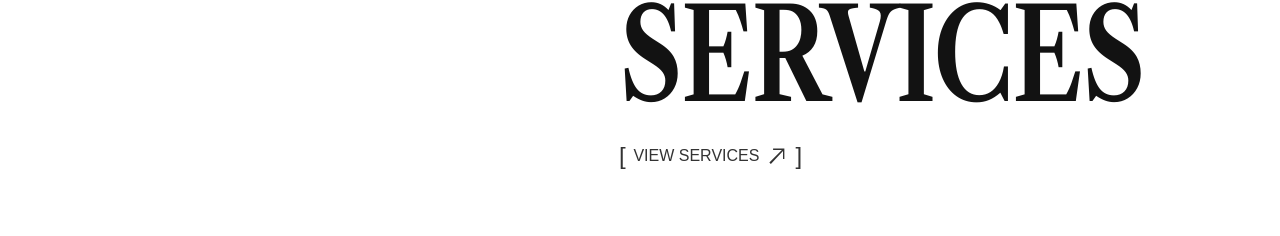
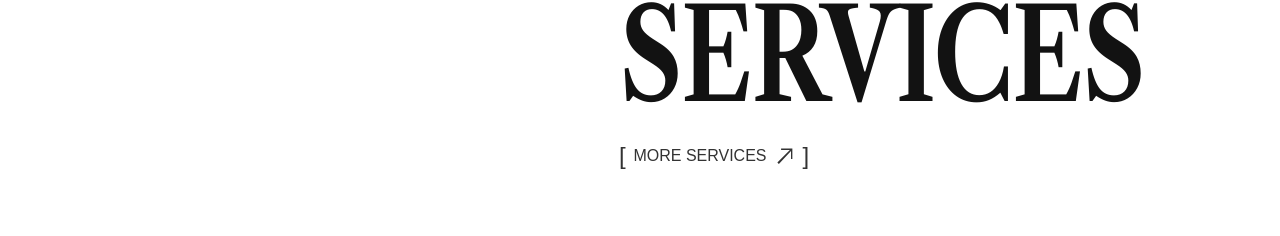
Before and after one commit to AlinSafawi19/golden-garden, a Next.js app: page / in a window 1280 px wide. Shown: the part 1881-2117 px from the top of the page. Built offline with nearby package versions, Linux system fonts and the light colour scheme; grey boxes are pictures that could not be loaded; a web font is replaced by a local one.

Commit message:
Add 'More Services' and 'More Stories' links with hover effects in Services and Success Stories sections

```diff
--- a/components/ServicesSection.tsx
+++ b/components/ServicesSection.tsx
@@ -46,6 +46,32 @@ export default function ServicesSection() {
     return () => observer.disconnect();
   }, []);
 
+  const viewServicesLink = (
+    <Link
+      href="/services"
+      className="cta-link inline-flex items-center gap-[8px] text-[var(--color-dark-gray)] no-underline hover:text-[var(--color-black)]"
+      onMouseEnter={() => setCtaHovered(true)}
+      onMouseLeave={() => setCtaHovered(false)}
+      style={{ transition: "color 0.6s cubic-bezier(0.44, 0, 0.56, 1)" }}
+    >
+      <span style={{ fontFamily: "var(--font-sans)", fontWeight: 500, fontSize: "24px", letterSpacing: "-0.01em", lineHeight: 1 }}>[</span>
+      <span className="body-16-regular" style={{ color: "var(--color-dark-gray)" }}>MORE SERVICES</span>
+      <span aria-hidden="true" style={{ display: "inline-block", position: "relative", width: 20, height: 20, overflow: "hidden", flexShrink: 0 }}>
+        <span style={{ position: "absolute", inset: 0, display: "flex", transition: ARROW_TRANSITION, transform: ctaHovered ? "translate(110%, -110%)" : "translate(0, 0)" }}>
+          <svg width="20" height="20" viewBox="0 0 20 20" fill="none" xmlns="http://www.w3.org/2000/svg">
+            <path d="M 15 0 L 15 10.5 L 13.637 10.5 L 13.637 2.5 L 1.5 15.5 L 0 14.088 L 12.5 1.5 L 3.729 1.5 L 3.729 0 Z" fill="currentColor" transform="translate(2.363 2.5)" />
+          </svg>
+        </span>
+        <span style={{ position: "absolute", inset: 0, display: "flex", transition: ARROW_TRANSITION, transform: ctaHovered ? "translate(0, 0)" : "translate(-110%, 110%)" }}>
+          <svg width="20" height="20" viewBox="0 0 20 20" fill="none" xmlns="http://www.w3.org/2000/svg">
+            <path d="M 15 0 L 15 10.5 L 13.637 10.5 L 13.637 2.5 L 1.5 15.5 L 0 14.088 L 12.5 1.5 L 3.729 1.5 L 3.729 0 Z" fill="currentColor" transform="translate(2.363 2.5)" />
+          </svg>
+        </span>
+      </span>
+      <span style={{ fontFamily: "var(--font-sans)", fontWeight: 500, fontSize: "24px", letterSpacing: "-0.01em", lineHeight: 1 }}>]</span>
+    </Link>
+  );
+
   return (
     <section
       ref={ref}
@@ -68,32 +94,10 @@ export default function ServicesSection() {
           </div>
         </div>
 
-        {/* Right — title + CTA */}
+        {/* Right — title + CTA (CTA moves below the cards on mobile) */}
         <div className="flex flex-col gap-[24px] desktop:max-w-[631px]">
           <h2 className="heading-1b" style={{ color: "var(--color-near-black)" }}>OUR SERVICES</h2>
-          <Link
-            href="/services"
-            className="cta-link inline-flex items-center gap-[8px] text-[var(--color-dark-gray)] no-underline hover:text-[var(--color-black)]"
-            onMouseEnter={() => setCtaHovered(true)}
-            onMouseLeave={() => setCtaHovered(false)}
-            style={{ transition: "color 0.6s cubic-bezier(0.44, 0, 0.56, 1)" }}
-          >
-            <span style={{ fontFamily: "var(--font-sans)", fontWeight: 500, fontSize: "24px", letterSpacing: "-0.01em", lineHeight: 1 }}>[</span>
-            <span className="body-16-regular" style={{ color: "var(--color-dark-gray)" }}>VIEW SERVICES</span>
-            <span aria-hidden="true" style={{ display: "inline-block", position: "relative", width: 20, height: 20, overflow: "hidden", flexShrink: 0 }}>
-              <span style={{ position: "absolute", inset: 0, display: "flex", transition: ARROW_TRANSITION, transform: ctaHovered ? "translate(110%, -110%)" : "translate(0, 0)" }}>
-                <svg width="20" height="20" viewBox="0 0 20 20" fill="none" xmlns="http://www.w3.org/2000/svg">
-                  <path d="M 15 0 L 15 10.5 L 13.637 10.5 L 13.637 2.5 L 1.5 15.5 L 0 14.088 L 12.5 1.5 L 3.729 1.5 L 3.729 0 Z" fill="currentColor" transform="translate(2.363 2.5)" />
-                </svg>
-              </span>
-              <span style={{ position: "absolute", inset: 0, display: "flex", transition: ARROW_TRANSITION, transform: ctaHovered ? "translate(0, 0)" : "translate(-110%, 110%)" }}>
-                <svg width="20" height="20" viewBox="0 0 20 20" fill="none" xmlns="http://www.w3.org/2000/svg">
-                  <path d="M 15 0 L 15 10.5 L 13.637 10.5 L 13.637 2.5 L 1.5 15.5 L 0 14.088 L 12.5 1.5 L 3.729 1.5 L 3.729 0 Z" fill="currentColor" transform="translate(2.363 2.5)" />
-                </svg>
-              </span>
-            </span>
-            <span style={{ fontFamily: "var(--font-sans)", fontWeight: 500, fontSize: "24px", letterSpacing: "-0.01em", lineHeight: 1 }}>]</span>
-          </Link>
+          <div className="hidden tablet:block">{viewServicesLink}</div>
         </div>
       </div>
 
@@ -120,6 +124,8 @@ export default function ServicesSection() {
           </div>
         ))}
       </div>
+
+      <div className="tablet:hidden flex justify-center">{viewServicesLink}</div>
     </section>
   );
 }
--- a/components/SuccessStoriesSection.tsx
+++ b/components/SuccessStoriesSection.tsx
@@ -123,18 +123,7 @@ export default function SuccessStoriesSection() {
     </div>
   );
 
-  // Divider + title + CTA — this is where the sticky pin begins
-  const headerMain = (
-    <div
-      className="w-full flex flex-col gap-[24px]"
-      style={{
-        opacity: visible ? 1 : 0,
-        transform: visible ? "translateY(0px)" : "translateY(30px)",
-        transition: SPRING,
-      }}
-    >
-      <div style={{ width: "100%", height: 1, backgroundColor: "var(--color-light-gray)" }} />
-      <h2 className="heading-1b tablet:max-w-[826px]" style={{ color: "var(--color-near-black)" }}>Happy Client Stories.</h2>
+  const moreStoriesLink = (
     <Link
       href="/success-stories"
       className="cta-link inline-flex items-center gap-[8px] no-underline"
@@ -158,6 +147,22 @@ export default function SuccessStoriesSection() {
       </span>
       <span style={{ fontFamily: "var(--font-sans)", fontWeight: 500, fontSize: "24px", letterSpacing: "-0.01em", lineHeight: 1 }}>]</span>
     </Link>
+  );
+
+  // Divider + title + CTA — this is where the sticky pin begins.
+  // On mobile the CTA moves below the cards (rendered separately).
+  const headerMain = (
+    <div
+      className="w-full flex flex-col gap-[24px]"
+      style={{
+        opacity: visible ? 1 : 0,
+        transform: visible ? "translateY(0px)" : "translateY(30px)",
+        transition: SPRING,
+      }}
+    >
+      <div style={{ width: "100%", height: 1, backgroundColor: "var(--color-light-gray)" }} />
+      <h2 className="heading-1b tablet:max-w-[826px]" style={{ color: "var(--color-near-black)" }}>Happy Client Stories.</h2>
+      <div className="hidden tablet:block">{moreStoriesLink}</div>
     </div>
   );
 
@@ -230,6 +235,8 @@ export default function SuccessStoriesSection() {
                 {successStories.map((t, i) => (isMobile ? smallCard(t, i) : bigCard(t, i)))}
               </div>
             </div>
+
+            <div className="tablet:hidden flex justify-center">{moreStoriesLink}</div>
           </div>
         </div>
       </div>
--- a/components/WhyChooseUsSection.tsx
+++ b/components/WhyChooseUsSection.tsx
@@ -30,7 +30,7 @@ export default function WhyChooseUsSection() {
         <span className="body-16-regular" style={{ color: "var(--color-off-white)" }}>Why Choose Us</span>
 
         {/* Stats */}
-        <div className="flex flex-col gap-[12px] tablet:flex-row tablet:justify-between desktop:flex-row desktop:max-w-[664px] desktop:gap-[60px]">
+        <div className="flex flex-col gap-[12px] text-center tablet:flex-row tablet:justify-between tablet:text-left desktop:flex-row desktop:max-w-[664px] desktop:gap-[60px]">
           <span className="body-18-semibold">440+ Project Completed</span>
           <span className="body-18-semibold">2M Happy Customers</span>
           <span className="body-18-semibold">10 Years of Experience</span>
--- a/components/WorkSection.tsx
+++ b/components/WorkSection.tsx
@@ -124,7 +124,7 @@ export default function WorkSection() {
       style={{ color: "var(--color-off-white)", transition: "color 0.6s cubic-bezier(0.44, 0, 0.56, 1)" }}
     >
       <span style={{ fontFamily: "var(--font-sans)", fontWeight: 500, fontSize: "24px", letterSpacing: "-0.01em", lineHeight: 1, color: "var(--color-mint-green)" }}>[</span>
-      <span className="body-16-regular" style={{ color: "var(--color-off-white)" }}>VIEW PROJECTS</span>
+      <span className="body-16-regular" style={{ color: "var(--color-off-white)" }}>MORE PROJECTS</span>
       <span aria-hidden="true" style={{ display: "inline-block", position: "relative", width: 20, height: 20, overflow: "hidden", flexShrink: 0 }}>
         <span style={{ position: "absolute", inset: 0, display: "flex", transition: ARROW_TRANSITION, transform: ctaHovered ? "translate(110%, -110%)" : "translate(0, 0)" }}>
           <svg width="20" height="20" viewBox="0 0 20 20" fill="none" xmlns="http://www.w3.org/2000/svg">
```
Lines whose indentation alone changed are shown as unchanged.
